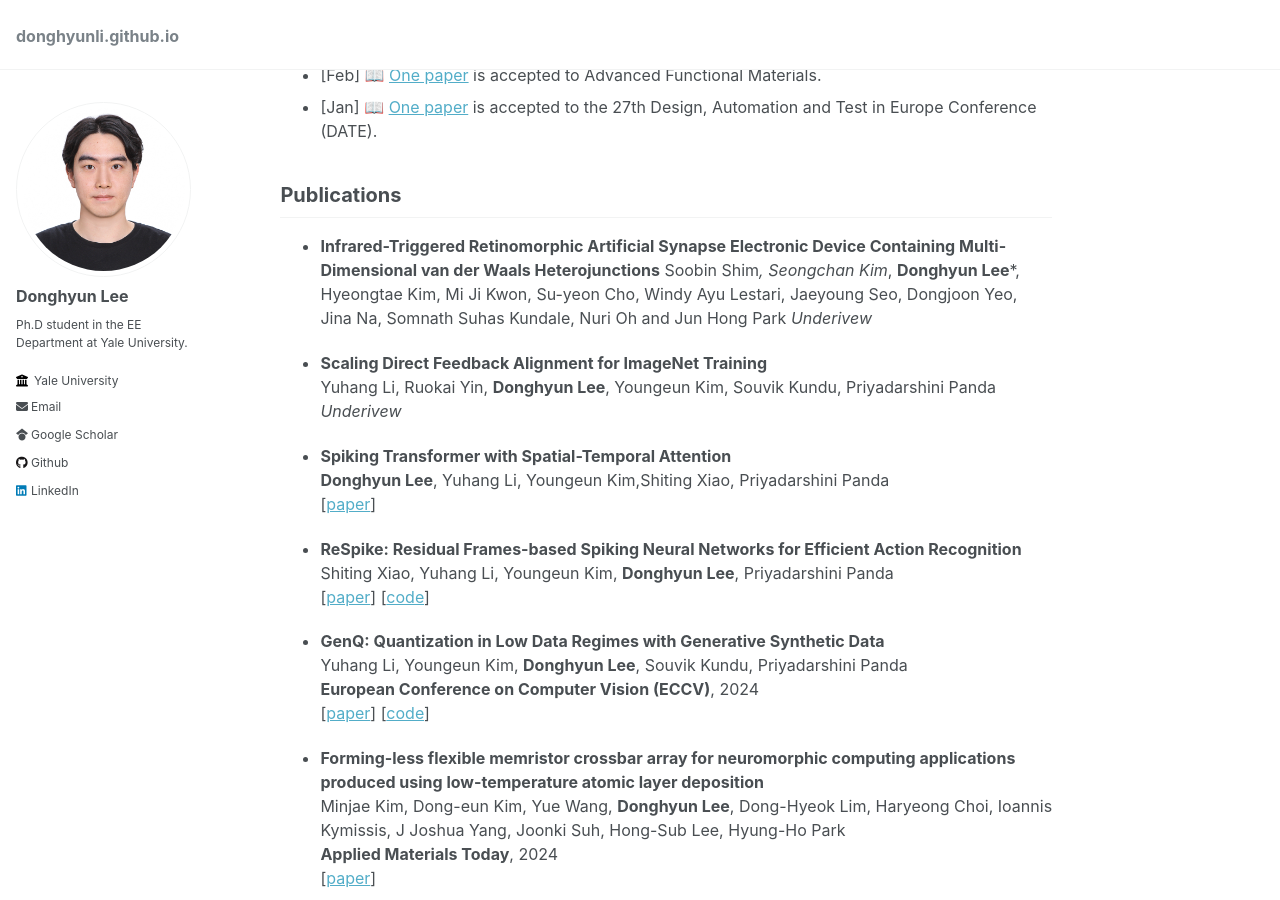
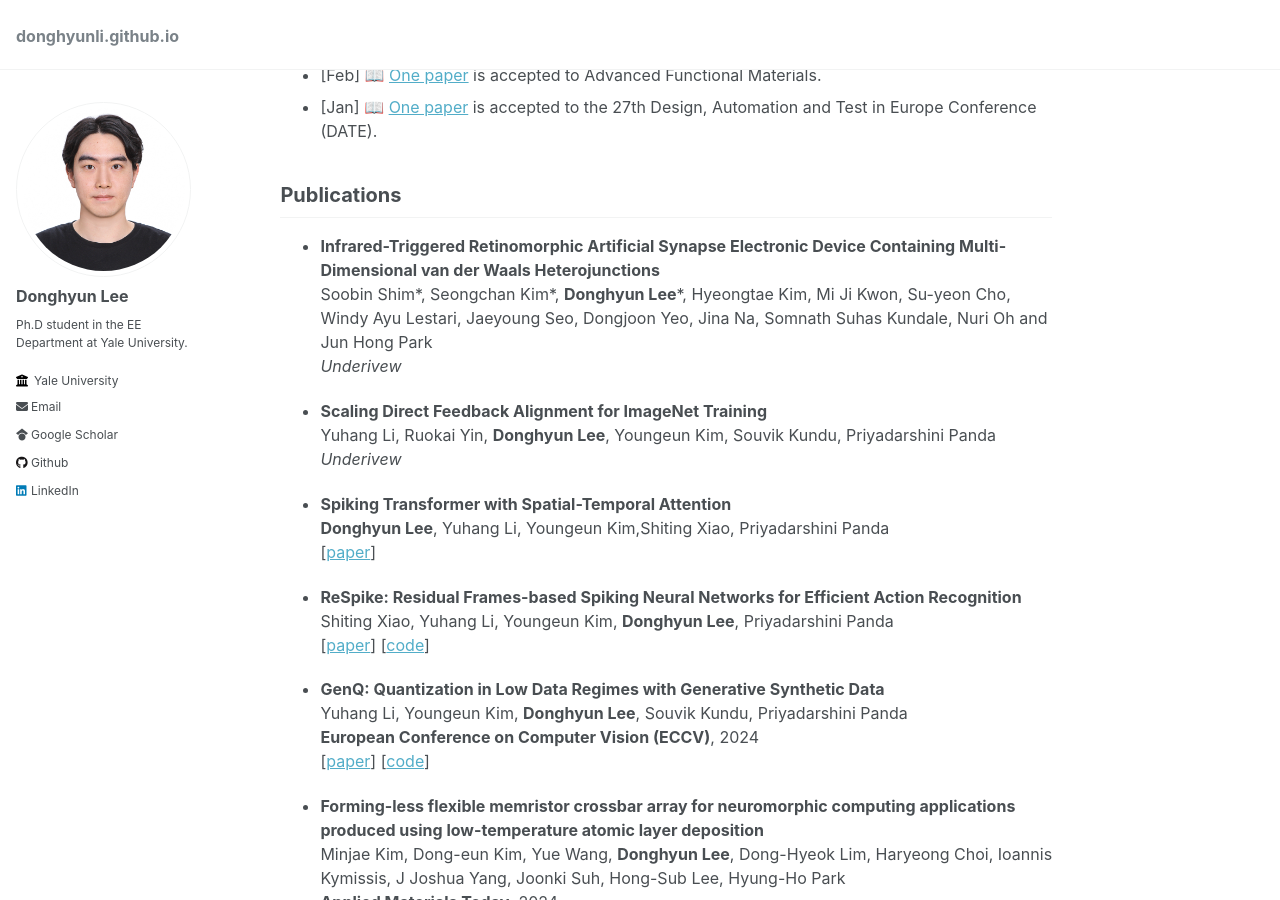
Before and after one commit to donghyunli/donghyunli.github.io, a Jekyll site: the page built from _pages/about.md, in a window 1280 px wide and 900 px high, scrolled down 548 px. Built offline with Jekyll 4.4.1, drawn with Linux system fonts in a browser that asks for light colours.

Commit message:
paper update

```diff
--- a/_pages/about.md
+++ b/_pages/about.md
@@ -25,8 +25,8 @@ I received B.E. degree in Mechanical Engineering Department at Yonsei University
 
 
 ## Publications
-- **Infrared-Triggered Retinomorphic Artificial Synapse Electronic Device Containing Multi-Dimensional van der Waals Heterojunctions**
-Soobin Shim*, Seongchan Kim*, **Donghyun Lee**\*, Hyeongtae Kim, Mi Ji Kwon, Su-yeon Cho, Windy Ayu Lestari, Jaeyoung Seo, Dongjoon Yeo, Jina Na, Somnath Suhas Kundale, Nuri Oh and Jun Hong Park
+- **Infrared-Triggered Retinomorphic Artificial Synapse Electronic Device Containing Multi-Dimensional van der Waals Heterojunctions**\\
+Soobin Shim\*, Seongchan Kim\*, **Donghyun Lee**\*, Hyeongtae Kim, Mi Ji Kwon, Su-yeon Cho, Windy Ayu Lestari, Jaeyoung Seo, Dongjoon Yeo, Jina Na, Somnath Suhas Kundale, Nuri Oh and Jun Hong Park\\
 *Underivew*
 
 - **Scaling Direct Feedback Alignment for ImageNet Training**
@@ -52,7 +52,7 @@ Minjae Kim, Dong-eun Kim, Yue Wang, **Donghyun Lee**, Dong-Hyeok Lim, Haryeong C
 [[paper](https://www.sciencedirect.com/science/article/pii/S2352940724001501)]
 
 - **Molecularly Reconfigurable Neuroplasticity of Layered Artificial Synapse Electronics**
-Dhananjay D Kumbhar, Yeonjin Je, Seongin Hong, **Donghyun Lee**, Hyeongtae Kim, Mi Ji Kwon, Su‐Yeon Cho, Do‐Hyeon Lee, Dong‐Hyeok Lim, Sunkook Kim, Jun Hong Park
+Dhananjay D Kumbhar, Yeonjin Je, Seongin Hong, **Donghyun Lee**, Hyeongtae Kim, Mi Ji Kwon, Su‐Yeon Cho, Do‐Hyeon Lee, Dong‐Hyeok Lim, Sunkook Kim, Jun Hong Park \\
 **Advanced Functional Materials**, 2024
 [[paper](https://onlinelibrary.wiley.com/doi/full/10.1002/adfm.202311994)]
 
```
